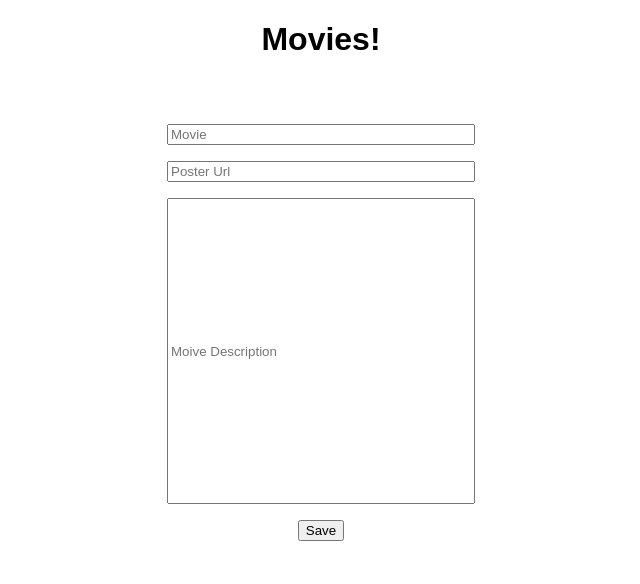
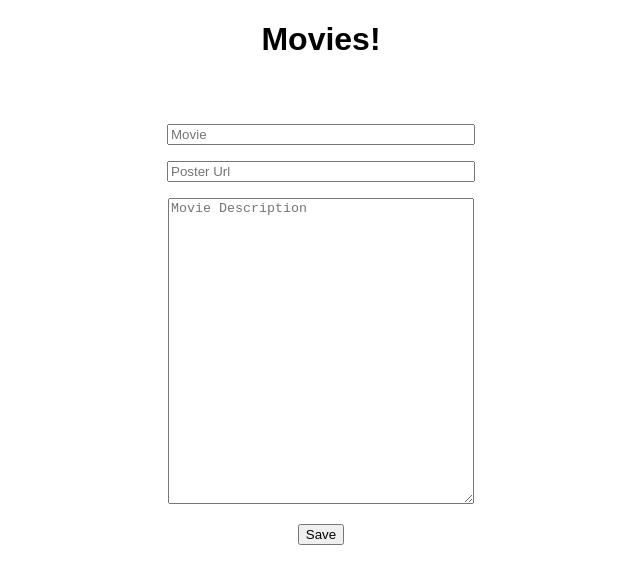
Before and after one commit to AseSever/movie-sagas, a React (Create React App) app: page /#/addmovie in a window 1280 px wide. Shown: the top 584 px of the page, without its empty margins (319-959 px from the left). Built offline with nearby package versions, Linux system fonts and the light colour scheme.

Commit message:
functioning form

```diff
--- a/src/components/AddMovie/AddMovie.css
+++ b/src/components/AddMovie/AddMovie.css
@@ -2,8 +2,8 @@ input[type=text] {
     width: 300px;
 }
 
-.description {
-    width: 500px;
+textarea {
+    width: 300px;
     height: 300px;
 }
 
--- a/src/components/AddMovie/AddMovie.jsx
+++ b/src/components/AddMovie/AddMovie.jsx
@@ -13,46 +13,52 @@ class AddMovie extends Component {
         }
     }
 
-    handleSaveMovie = () => {
+    handleSaveMovie = (event) => {
+        event.preventDefault();
         console.log('clicky');
 
     }
 
     handleChange = (event, movie) => {
+        console.log(`in change ${movie}`);
         this.setState({
             newMovie: {
-                ...this.state.newProduct,
+                ...this.state.newMovie,
                 [movie]: event.target.value
             }
         })
+        console.log(this.state);
     }
 
     render() {
+        console.log(this.state);
         return (
             <>
                 <div>
                     <form className="form" onSubmit={this.handleSaveMovie}>
                         <section className="form-section">
-                            <input type="text" placeholder="Movie"
+                            <input
                                 value={this.state.newMovie.title}
                                 onChange={(event) => this.handleChange(event, 'title')}
+                                type="text" placeholder="Movie"
                             />
                         </section>
                         <section className="form-section">
-                            <input type="text" placeholder="Poster Url"
+                            <input
                                 value={this.state.newMovie.poster}
                                 onChange={(event) => this.handleChange(event, 'poster')}
+                                type="text" placeholder="Poster Url"
                             />
                         </section>
                         <section className="form-section">
-                            <input className="description" type="text" placeholder="Moive Description"
+                            <textarea
                                 value={this.state.newMovie.description}
                                 onChange={(event) => this.handleChange(event, 'description')}
+                                type="text" placeholder="Movie Description"
                             />
                         </section>
                         <section className="form-section">
-                            <input type="submit" value="Save"
-                            />
+                            <input type="submit" value="Save" />
                         </section>
                     </form>
                 </div>
```
